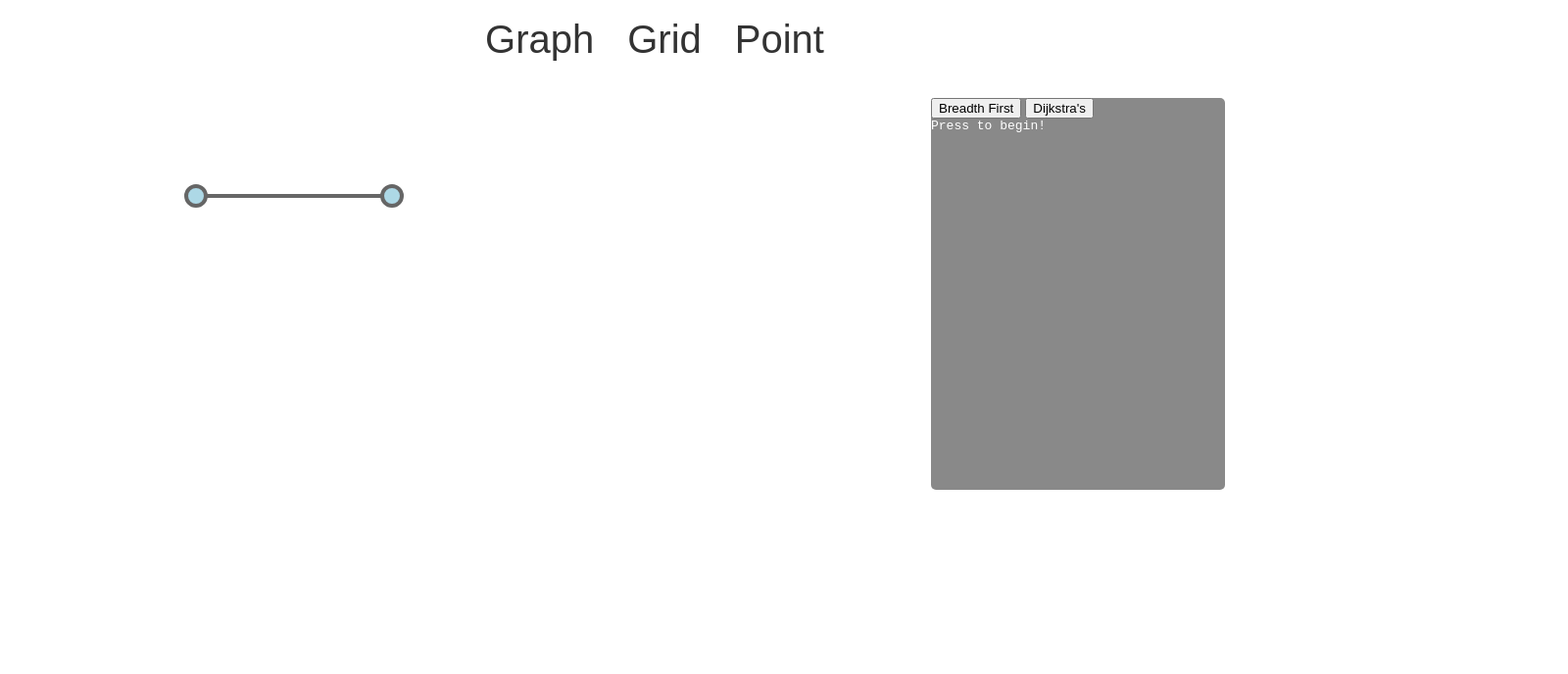
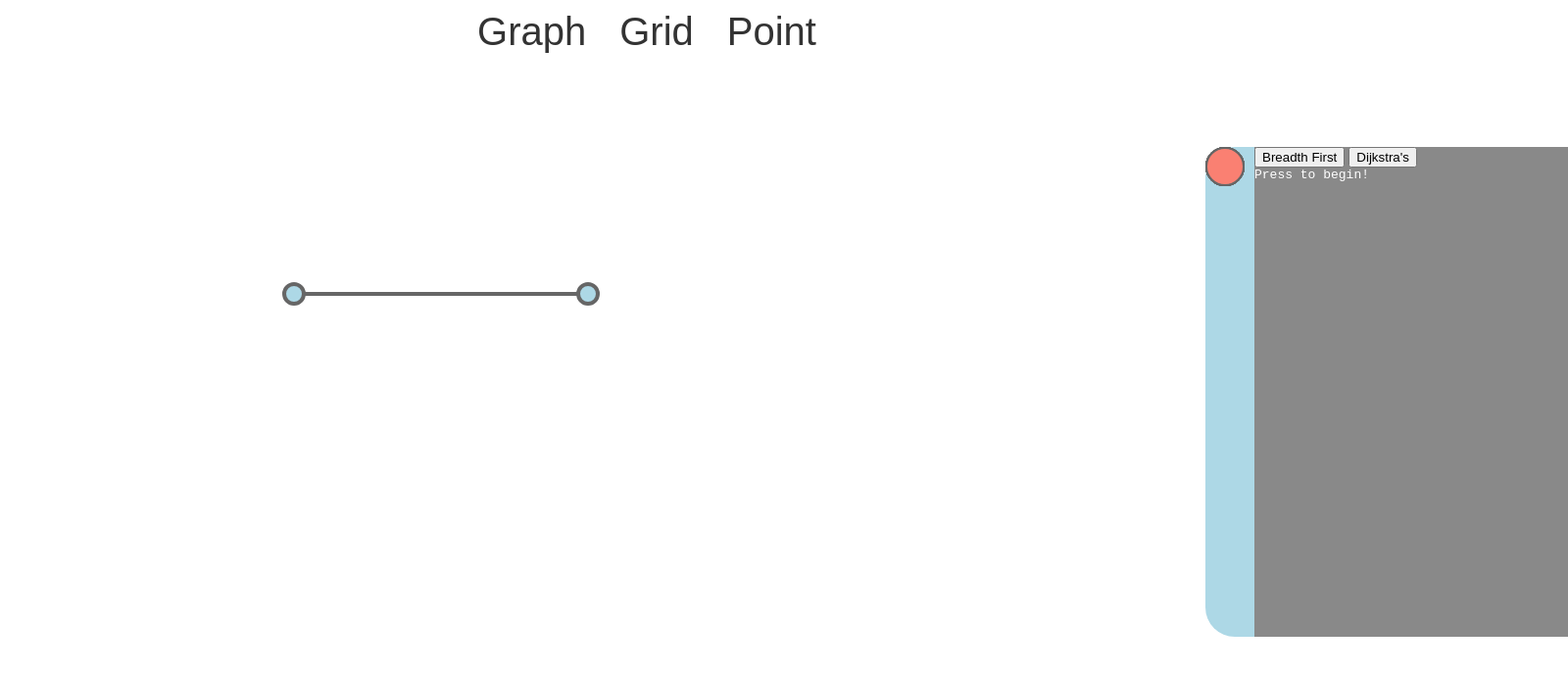
Before and after one commit to nickroberts404/Algorhythm-Demo, a plain HTML site: page index.html in a window 1280 px wide. Shown: the whole page at 98% size, 1600 px wide, since content can reach past the window. Drawn offline with nearby package versions, Linux system fonts and the light colour scheme.

Commit message:
Setup control bar and algorithm panel.

```diff
--- a/css/stylesheet.css
+++ b/css/stylesheet.css
@@ -1,12 +1,13 @@
 body{
 	overflow: hidden;
+	margin:0;
 }
 nav{
 	position: fixed;
 	width:100%;
 	display:inline;
+	text-align: center;
 	z-index: 99999;
-	text-align: center;
 }
 nav ul{
 	margin: 10px;
@@ -28,14 +29,91 @@ nav ul li{
 .nav-btn:hover{
 	border-bottom:8px solid salmon;
 }
-.algorithm-panel{
+#menu-toggle:checked ~ #control-panel{
+	transform: translateY(-50%);
+	-webkit-transform: translateY(-50%);
+  	-ms-transform: translateY(-50%);
+}
+#control-panel{
+	height: 500px;
+	width: 370px;
+	right: 0;
+	top: 50%;
 	position: absolute;
-	right: 30px;
-	height: 400px;
-	width: 300px;
-	top: 100px;
+	transform: translateY(-50%) translateX(320px);
+	-webkit-transform: translateY(-50%) translateX(320px);
+  	-ms-transform: translateY(-50%) translateX(320px);
+	z-index:99999;
+	transition: transform 0.4s ease-in-out;
+}
+#controls{
+	float: left;
+	height:500px;
+	width:50px;
+	background:lightblue;
+	/*opacity: 0.2;*/
+	border-top-left-radius: 30px;
+	border-bottom-left-radius: 30px;
+	/*border: 1px solid red;*/
+}
+#algorithms{
 	background:rgba(20, 20, 20, 0.5);
-	border-radius: 5px;
+	/*border: 1px solid blue;*/
+	height:500px;
+	width: 320px;
+	float: right;
+}
+.control-btn{
+	height:40px;
+	width:40px;
+	position:absolute;
+	border-radius:100%;
+	border:none;
+	background: transparent;
+	outline:none;
+	cursor: pointer;
+	border: 2px solid #666;
+	left: 5;
+}
+#play-btn{
+	background: lightgreen;
+}
+#stop-btn{
+	background: salmon;
+}
+.btn-1{
+	top:14;
+}
+.btn-2{
+	top:68;
+}
+.btn-3{
+	top:122;
+}
+.btn-4{
+	top:176;
+}
+.btn-5{
+	top:230;
+}
+.btn-6{
+	top:284;
+}
+.btn-7{
+	top:338;
+}
+.btn-8{
+	top:392;
+}
+.btn-9{
+	top:446;
+}
+.control-btn:hover{
+	border-width: 3px;
+}
+#open-btn{
+	box-sizing:border-box;
+	background: white;
 }
 #graph-instructions{
 	font-family: monospace;
@@ -61,10 +139,12 @@ nav ul li{
 .temp-line{
 	stroke: #666;
 	stroke-width:4;
+	/*stroke-dasharray: 10 5;*/
 }
 .perma-line{
 	stroke: #666;
 	stroke-width:4;
+	/*stroke-dasharray: 10 5;*/
 }
 .perma-line:hover{
 	stroke: salmon;
@@ -73,6 +153,7 @@ nav ul li{
 .path-line{
 	stroke: yellow;
 	stroke-width:4;
+	/*stroke-dasharray: 10 5;*/
 }
 .path-node{
 	stroke: yellow;
--- a/index.html
+++ b/index.html
@@ -13,21 +13,35 @@
 			<li><button class="nav-btn">Point</button></li>
 		</ul>
 	</nav>
-
-	<div class="page" id="graph-page">
-		<div class="algorithm-panel">
+	<input type="checkbox" id="menu-toggle" hidden>
+	<div id="control-panel" class="control-panel-close">
+		<div id="controls">
+			<label for="menu-toggle" class="control-btn btn-1" id="open-btn"></label>
+			<button class="control-btn btn-2" id=""></button>
+			<button class="control-btn btn-3" id=""></button>
+			<button class="control-btn btn-4" id=""></button>
+			<button class="control-btn btn-5" id=""></button>
+			<button class="control-btn btn-6" id=""></button>
+			<button class="control-btn btn-7" id=""></button>
+			<button class="control-btn btn-8" id="play-btn"></button>
+			<button class="control-btn btn-9" id="stop-btn"></button>
+		</div>
+		<div id="algorithms">
 			<button class="go-btn" id="breadth-first-btn">Breadth First</button>
 			<button class="go-btn" id="dijkstras-btn">Dijkstra's</button>
 			<div id="graph-instructions">Press to begin!</div>
 		</div>
 	</div>
 
+	<div class="page" id="graph-page">
+	</div>
+
 	<div class="page" id="grid-page" hidden>
-		<div class="algorithm-panel"></div>
+		<div class="algorithm-panel" id="grid-algorithm"></div>
 	</div>
 
 	<div class="page" id="point-page" hidden>
-		<div class="algorithm-panel"></div>
+		<div class="algorithm-panel" id="point-algorithm"></div>
 	</div>
 
 
--- a/js/data-structures/graph.js
+++ b/js/data-structures/graph.js
@@ -26,7 +26,7 @@ Graph.prototype = {
 		var node1 = this.nodes[this.nodeIDList.indexOf(parseInt(id1))];
 		var node2 = this.nodes[this.nodeIDList.indexOf(parseInt(id2))];
 		node1.addEdge(new Edge(node2, weight));
-		console.log(weight);
+		// console.log(weight);
 		if(undirected){
 			node2.addEdge(new Edge(node1, weight));
 		}
--- a/js/main.js
+++ b/js/main.js
@@ -168,8 +168,33 @@ GraphDisplay.prototype = {
 }
 
 var gd = new GraphDisplay();
-gd.drawNode(200, 200);
-gd.drawNode(400, 200);
+// var startPos = getStartingPosition();
+// function getStartingPosition(){
+// 	var panelOffset = document.getElementById('graph-algorithm').offsetLeft;
+// 	var windowHeight = window.innerHeight;
+// 	console.log(panelOffset);
+// 	var start1x = panelOffset/2;
+// 	var start2x = panelOffset/2;
+// 	if(panelOffset>=1300){
+// 		start1x += 300;
+// 		start2x -= 300;
+// 	}
+// 	else if(panelOffset>= 450){
+// 		start1x += 150;
+// 		start2x -= 150;
+// 	}
+// 	else{
+// 		start1x += 50;
+// 		start2x -= 50;
+// 	}
+// 	var start1y = windowHeight*0.5;
+// 	var start2y = windowHeight*0.5;
+// 	var rad = 150;
+
+// 	return [start1x, start1y, start2x, start2y];
+// }
+gd.drawNode(300, 300);
+gd.drawNode(600, 300);
 gd.startConnect(0);
 gd.endConnect(1);
 $('#graph-page').on('mousedown', graphClick);
```
